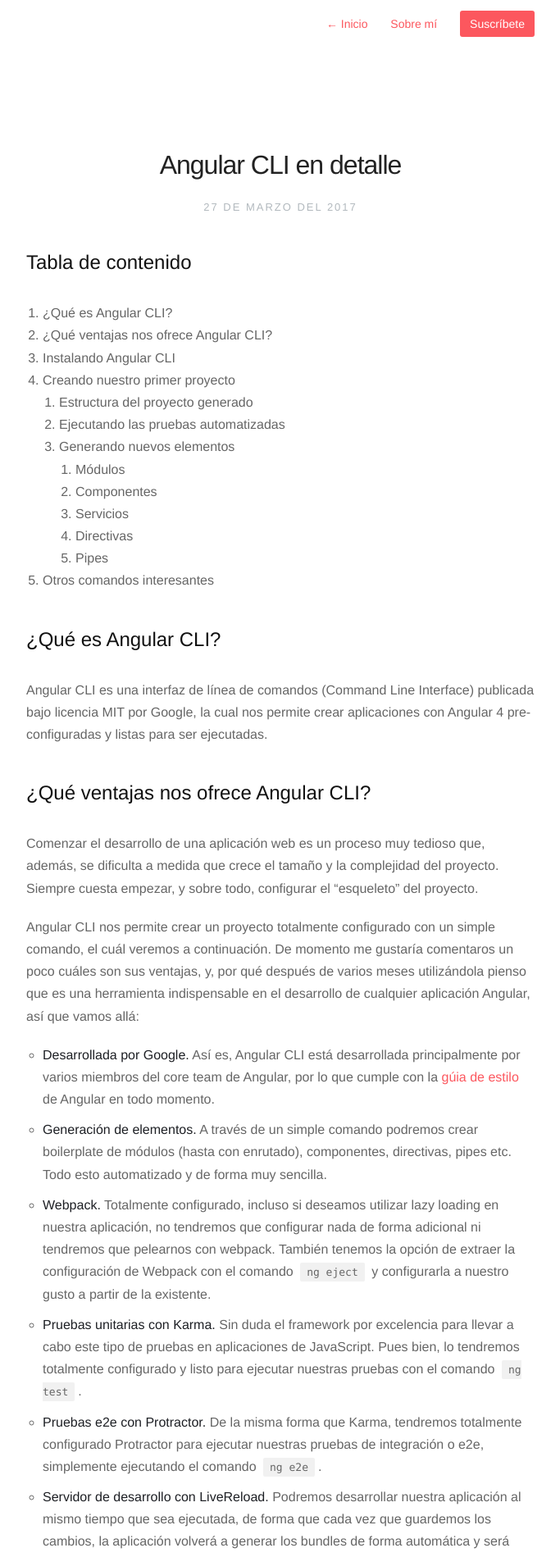
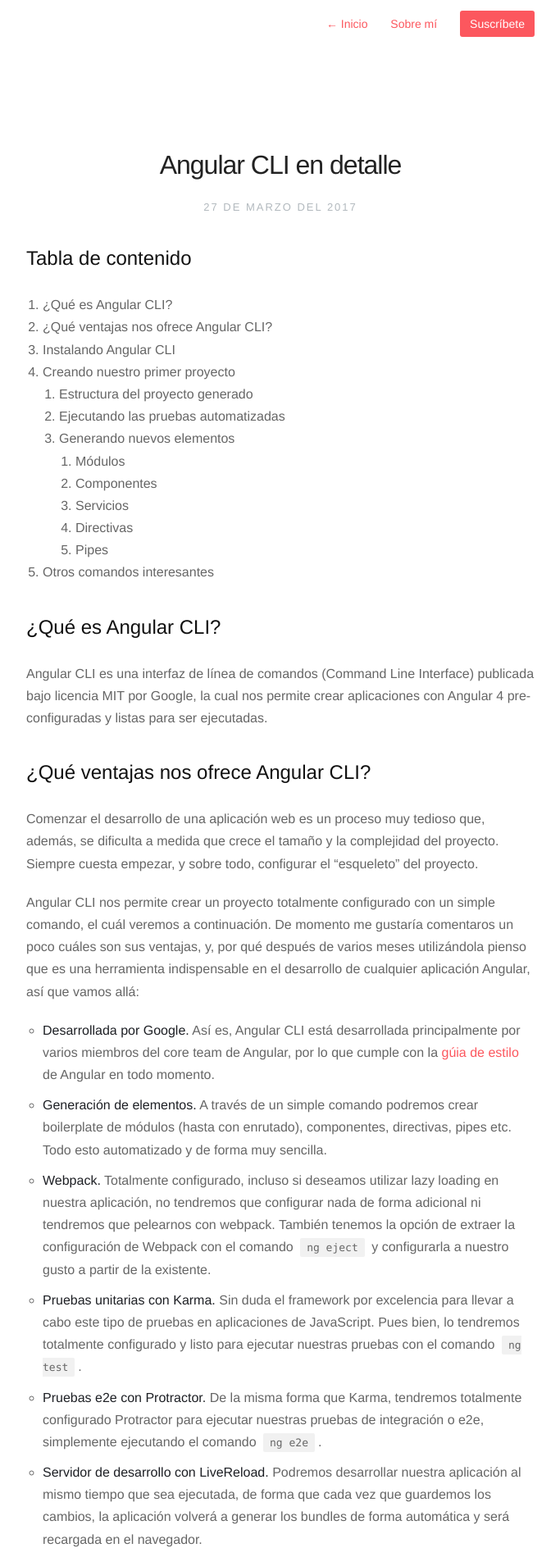
Before and after one commit to elias-garcia/elias-garcia.github.io, a Jekyll site: the page built from _posts/2017-03-27-angular-cli-en-detalle.markdown, in a window 1280 px wide. Shown: the top 1899 px of the page at 82% size, without its empty margins (298-981 px from the left). Built offline with Jekyll 4.4.1, drawn with Linux system fonts in a browser that asks for light colours; comment, search, counter and statistics services are not loaded.

Commit message:
H2 margin fix

```diff
--- a/assets/css/style.css
+++ b/assets/css/style.css
@@ -268,8 +268,8 @@
 }
 
 .post h2 {
-	margin-top: 40px;
-	margin-bottom: 30px;
+	margin-top: 35px;
+	margin-bottom: 25px;
 	font: 300 24px/1.5 "Helvetica Neue",Helvetica,Arial,sans-serif;
 	color: #111;
 }
```
